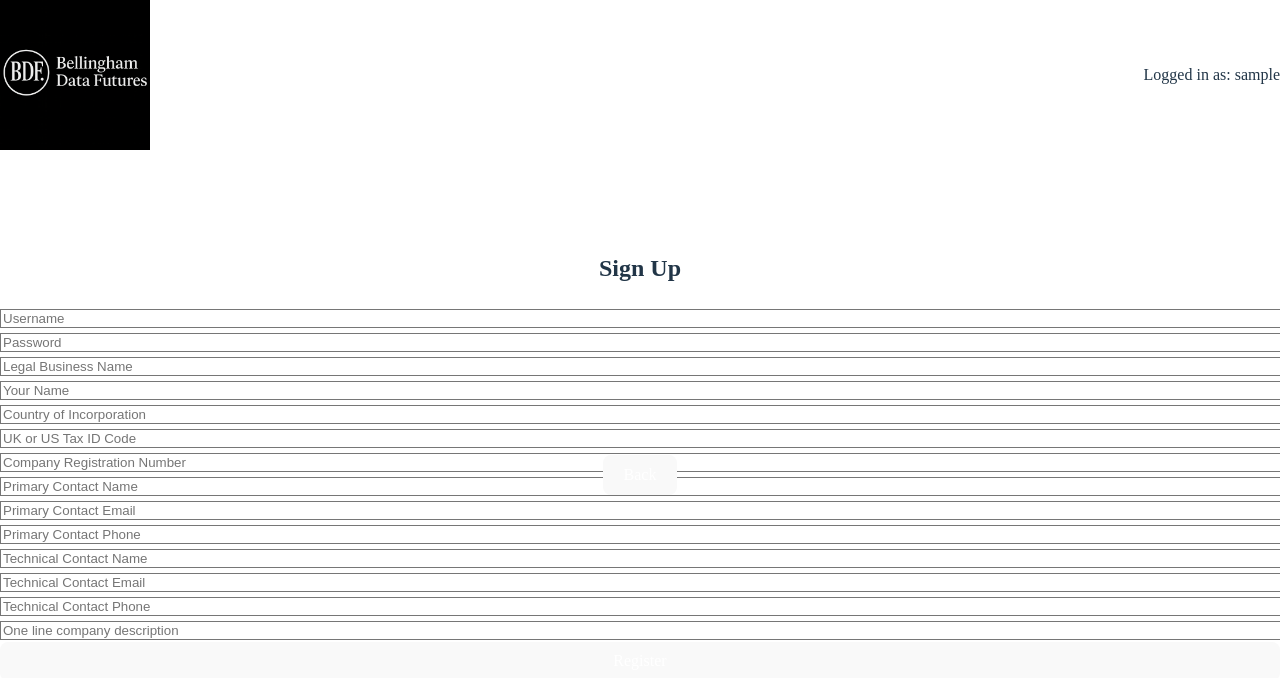
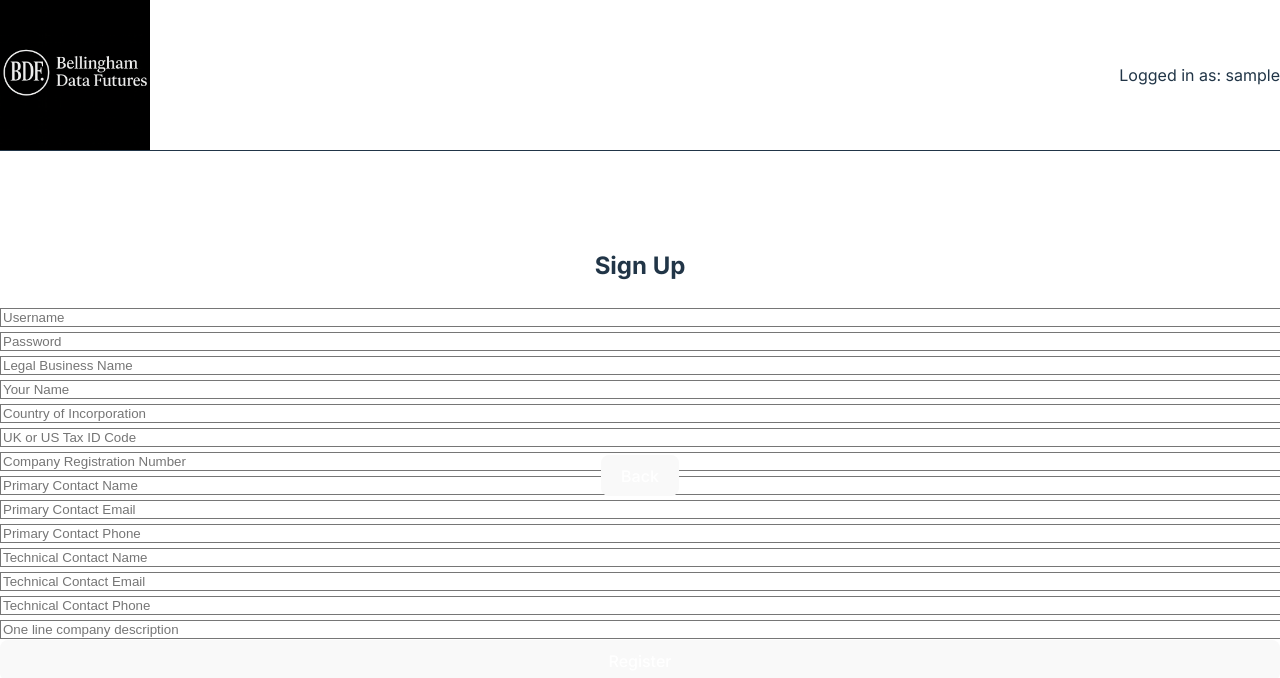
Before and after one commit to cbellingham/bellingham-platform, a React (Vite) app in the folder bellingham-frontend/: page /signup in a window 1280 px wide. Shown: the top 678 px of the page. Built offline with nearby package versions, Linux system fonts and the light colour scheme; sample sign-in values are in the browser's storage.

Commit message:
Enhance UI styling

```diff
--- a/bellingham-frontend/index.html
+++ b/bellingham-frontend/index.html
@@ -3,7 +3,7 @@
   <head>
     <meta charset="UTF-8" />
     <meta name="viewport" content="width=device-width, initial-scale=1.0" />
-    <!-- Times New Roman is available on most systems so no external font imports are needed -->
+    <link href="https://fonts.googleapis.com/css2?family=Inter:wght@400;500;700&display=swap" rel="stylesheet" />
     <title>Bellingham Data Futures</title>
   </head>
   <body>
--- a/bellingham-frontend/src/components/Header.jsx
+++ b/bellingham-frontend/src/components/Header.jsx
@@ -6,7 +6,7 @@ const Header = () => {
     const username = localStorage.getItem("username");
 
     return (
-        <header className="bg-gray-800 p-4 flex justify-between items-center">
+        <header className="bg-gray-800 p-4 flex justify-between items-center border-b border-gray-700">
             <div className="flex items-center gap-4">
                 <img
                     src={logoImage}
--- a/bellingham-frontend/src/components/Sidebar.jsx
+++ b/bellingham-frontend/src/components/Sidebar.jsx
@@ -4,7 +4,7 @@ import { NavLink, useNavigate } from "react-router-dom";
 const Sidebar = ({ onLogout }) => {
     const navigate = useNavigate();
     return (
-        <aside className="w-64 bg-gray-900 p-6 flex flex-col justify-between">
+        <aside className="w-64 bg-gray-900 p-6 flex flex-col justify-between border-r border-gray-700">
             <nav className="flex flex-col space-y-4">
                 <NavLink
                     to="/"
--- a/bellingham-frontend/src/index.css
+++ b/bellingham-frontend/src/index.css
@@ -19,7 +19,7 @@ body {
   min-height: 100vh;
   background-color: var(--bg-color);
   color: var(--text-color);
-  font-family: 'Times New Roman', serif;
+  font-family: 'Inter', sans-serif;
   line-height: 1.5;
   font-weight: 400;
   font-synthesis: none;
--- a/bellingham-frontend/tailwind.config.js
+++ b/bellingham-frontend/tailwind.config.js
@@ -7,10 +7,13 @@ export default {
     extend: {
       colors: {
         base: '#000',
-        contrast: '#fff'
+        contrast: '#fff',
+        primary: '#1d4ed8',
+        secondary: '#3b82f6',
+        accent: '#ef4444'
       },
       fontFamily: {
-        sans: ['"Times New Roman"', 'serif']
+        sans: ['Inter', 'sans-serif']
       }
     }
   },
```
Also changed, not shown: 1 other file (tests, documents, lock files or other folders).
